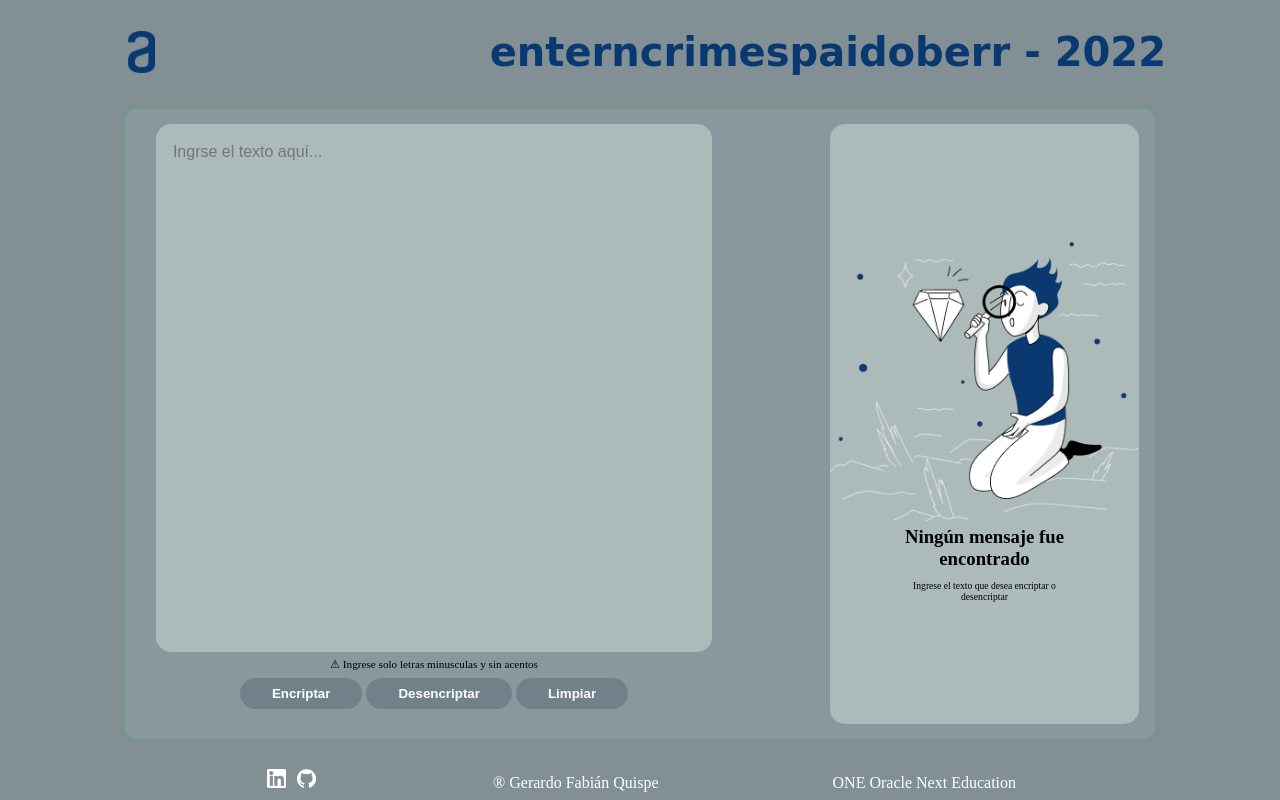
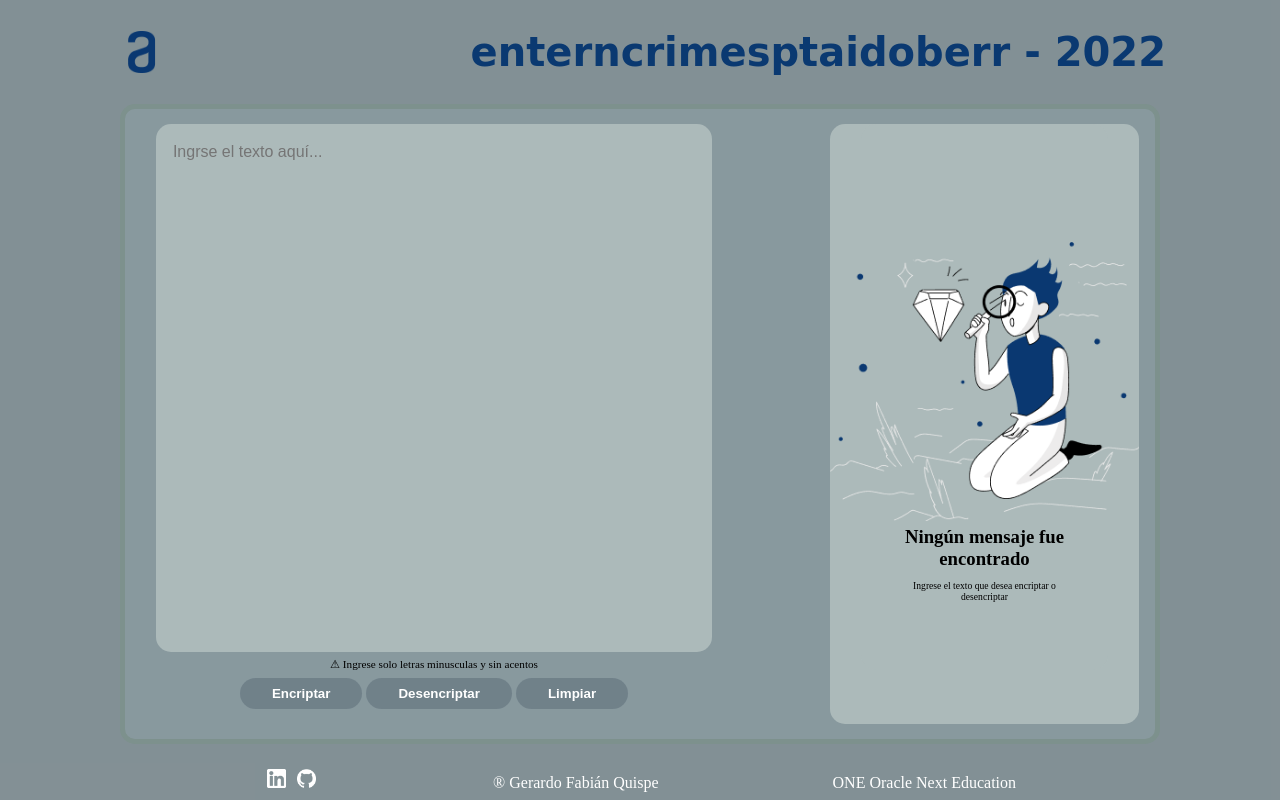
Before and after one commit to Gefq2021/1er-Spring-Encriptador, a plain HTML site: page index.html in a window 1280 px wide. Drawn offline with Linux system fonts and the light colour scheme.

```diff
--- a/index.html
+++ b/index.html
@@ -9,7 +9,7 @@
 <body>
     <header>
         <img src="./img/Logo.png" alt="">
-        <h1>enterncrimespaidoberr - 2022</h1>
+        <h1>enterncrimesptaidoberr - 2022</h1>
     </header>
     <main>
         <section class="section-izq">
```
